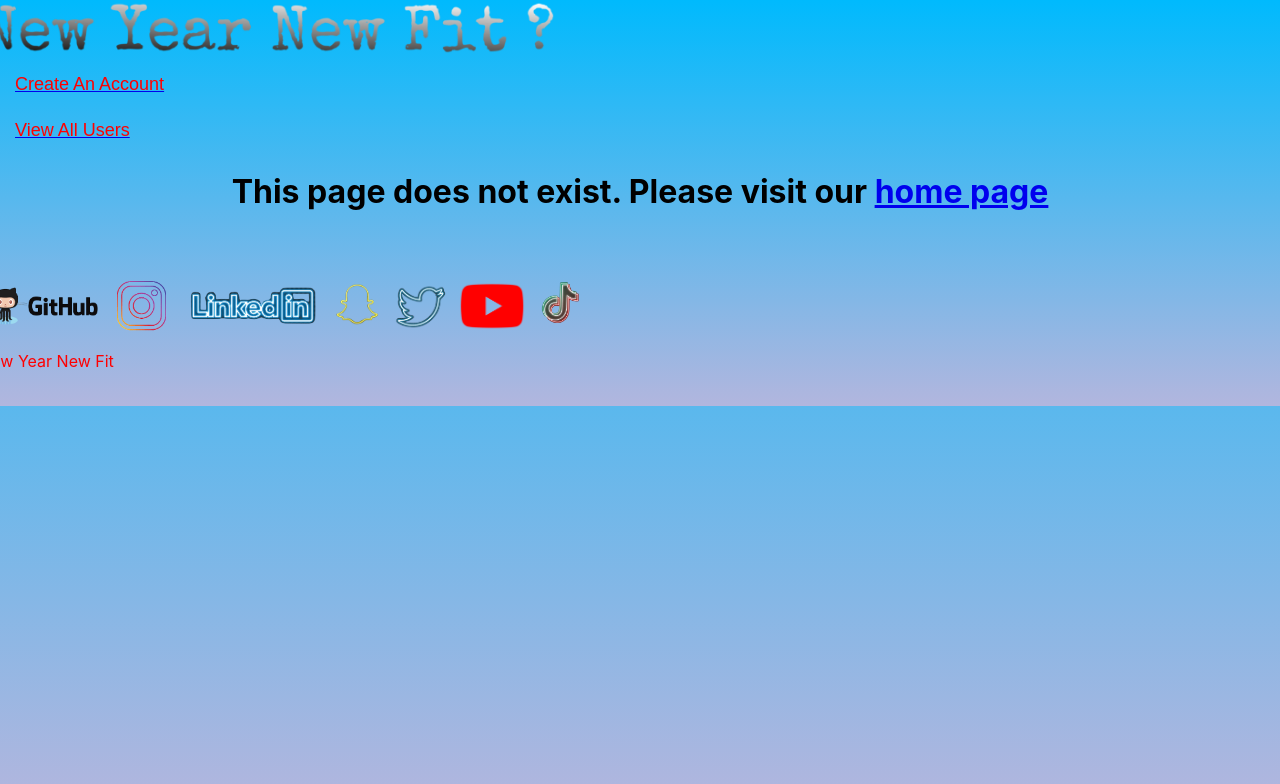
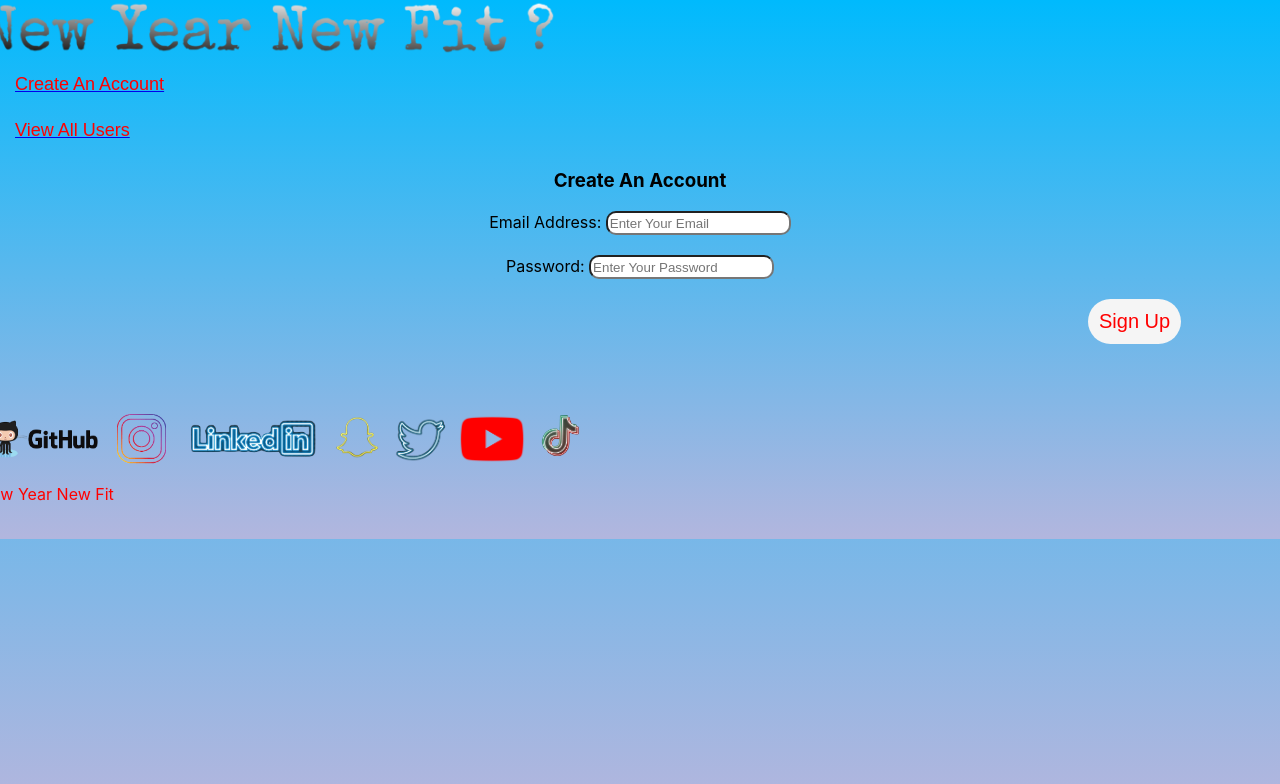
Before and after one commit to DiandreMiller/new-year-new-fit, a React (Create React App) app: page /sign-up in a window 1280 px wide. Shown: the top 784 px of the page. Built offline with nearby package versions, Linux system fonts and the light colour scheme.

Commit message:
sign in added

```diff
--- a/package.json
+++ b/package.json
@@ -7,6 +7,7 @@
     "@testing-library/react": "^13.4.0",
     "@testing-library/user-event": "^13.5.0",
     "axios": "^1.4.0",
+    "firebase": "^9.22.0",
     "react": "^18.2.0",
     "react-dom": "^18.2.0",
     "react-router-dom": "^6.11.1",
--- a/src/App.js
+++ b/src/App.js
@@ -15,6 +15,9 @@ import New_Year_New_Fit from './Images/New_Year_New_Fit_Logo.png'
 import OneUserWorkout from './ComponentWorkout/OneUserWorkout';
 import EditWorkout from './Pages/EditWorkout';
 import CreateAWorkout from './Pages/CreateAWorkout';
+import SignIn from './Components/auth/SignIn';
+import SignUp from './Components/auth/SignUp';
+// import AuthDetails from './Components/auth'
 
 
 function App() {
@@ -24,6 +27,8 @@ function App() {
         <Link className='logo' to='/'><img src={New_Year_New_Fit} alt='New Year New Fit Logo' width='600px' /></Link>
         <Navbar/>
         <Routes>
+          <Route element={<SignIn />} path='/sign-in' />
+          <Route element={<SignUp/>} path='/sign-up' />
           <Route element={<HomeComponent />} path='/' />
           <Route element={<GetAllUsers />} path='/users' />
           <Route element={<GetOneUser />} path='/users/:id' />
--- a/src/Components/HomeComponent.jsx
+++ b/src/Components/HomeComponent.jsx
@@ -31,7 +31,7 @@ const HomeComponent = () => {
                 feel like you're torturing yourself. Click below to get started!
             </p>
             <MotivationalQuotes />
-            <Link className='button' to='/users/new'><button>Get Started &gt;&gt;</button></Link>
+            <Link className='button' to='/sign-in'><button>Get Started &gt;&gt;</button></Link>
         </div>
     );
 };
--- /dev/null
+++ b/src/Components/auth/SignIn.css
@@ -0,0 +1,9 @@
+#email, #password{
+    height: 18px;
+    border-radius: 10px;
+}
+
+#email:hover, #email:focus, #password:hover, #password:focus{
+    background-color: black;
+    color: whitesmoke;
+}
--- /dev/null
+++ b/src/Components/auth/SignIn.jsx
@@ -0,0 +1,56 @@
+import { useState } from "react";
+import { auth } from '../../Components/firebase';
+import { signInWithEmailAndPassword } from 'firebase/auth';
+import { useNavigate } from "react-router-dom";
+import './SignIn.css';
+
+const SignIn = () => {
+  const [email, setEmail] = useState('');
+  const [password, setPassword] = useState('');
+  const [error, setError] = useState(null);
+  const navigate = useNavigate();
+
+  const handleSubmit = (event) => {
+    event.preventDefault();
+    signInWithEmailAndPassword(auth, email, password)
+      .then(userCredentials => {
+        console.log('userCredentials', userCredentials);
+        navigate('/users');
+      })
+      .catch(error => {
+        setError(error.message);
+        console.log(error);
+      });
+  };
+
+  return (
+    <div className="sign_in_container">
+      <h3>Sign In to Your Account</h3>
+      <form onSubmit={handleSubmit}>
+        <label htmlFor="email">Email Address: </label>
+        <input
+          type="email"
+          placeholder="Enter Your Email"
+          value={email}
+          name="email"
+          id="email"
+          onChange={(event) => setEmail(event.target.value)}
+        />
+        <br /><br />
+        <label htmlFor="password">Password: </label>
+        <input
+          type="password"
+          placeholder="Enter Your Password"
+          value={password}
+          name="password"
+          id="password"
+          onChange={(event) => setPassword(event.target.value)}
+        />
+        <button>Sign In</button>
+      </form>
+      {error && <p className="error_message">{error}</p>}
+    </div>
+  );
+};
+
+export default SignIn;
--- /dev/null
+++ b/src/Components/auth/SignUp.jsx
@@ -0,0 +1,53 @@
+import { useState } from "react";
+import { auth } from '../../Components/firebase';
+import { createUserWithEmailAndPassword } from 'firebase/auth';
+
+const SignUp = () => {
+  const [email, setEmail] = useState('');
+  const [password, setPassword] = useState('');
+  const [error, setError] = useState(null); // State for error message
+
+  const handleSubmit = (event) => {
+    event.preventDefault();
+    createUserWithEmailAndPassword(auth, email, password)
+      .then(userCredentials => {
+        console.log('userCredentials', userCredentials);
+      })
+      .catch(error => {
+        setError(error.message); // Set error message in state
+        console.log(error);
+      });
+  };
+
+  return (
+    <div className="sign_up_container">
+      <h3>Create An Account</h3>
+      <form onSubmit={handleSubmit}>
+        <label htmlFor="email">Email Address: </label>
+        <input
+          type="email"
+          placeholder="Enter Your Email"
+          value={email}
+          name="email"
+          id="email"
+          onChange={(event) => setEmail(event.target.value)}
+        />
+        <br /><br />
+        <label htmlFor="password">Password: </label>
+        <input
+          type="password"
+          placeholder="Enter Your Password"
+          value={password}
+          name="password"
+          id="password"
+          onChange={(event) => setPassword(event.target.value)}
+        />
+        <br /><br />
+        <button>Sign Up</button>
+      </form>
+      {error && <p className="error_message">{error}</p>} {/* Display error message if it exists */}
+    </div>
+  );
+};
+
+export default SignUp;
--- /dev/null
+++ b/src/Components/firebase.jsx
@@ -0,0 +1,22 @@
+// Import the functions you need from the SDKs you need
+import { initializeApp } from "firebase/app";
+import {getAuth} from 'firebase/auth'
+// TODO: Add SDKs for Firebase products that you want to use
+// https://firebase.google.com/docs/web/setup#available-libraries
+
+// Your web app's Firebase configuration
+const firebaseConfig = {
+  apiKey: "AIzaSyA_WzXfx5LkOmuKGmZ5yF45CGU6leFoWQ8",
+  authDomain: "new-year-new-fit-c78c4.firebaseapp.com",
+  projectId: "new-year-new-fit-c78c4",
+  storageBucket: "new-year-new-fit-c78c4.appspot.com",
+  messagingSenderId: "575255318402",
+  appId: "1:575255318402:web:414a528553530fb579499b"
+};
+
+// Initialize Firebase
+const app = initializeApp(firebaseConfig);
+
+
+// Initialize Firebase Authentication and get a reference to the service
+export const auth = getAuth(app);
```
Also changed, not shown: src/Components/auth/AuthDetails.jsx (added, +45 -0 lines), 1 other file (tests, documents, lock files or other folders).
